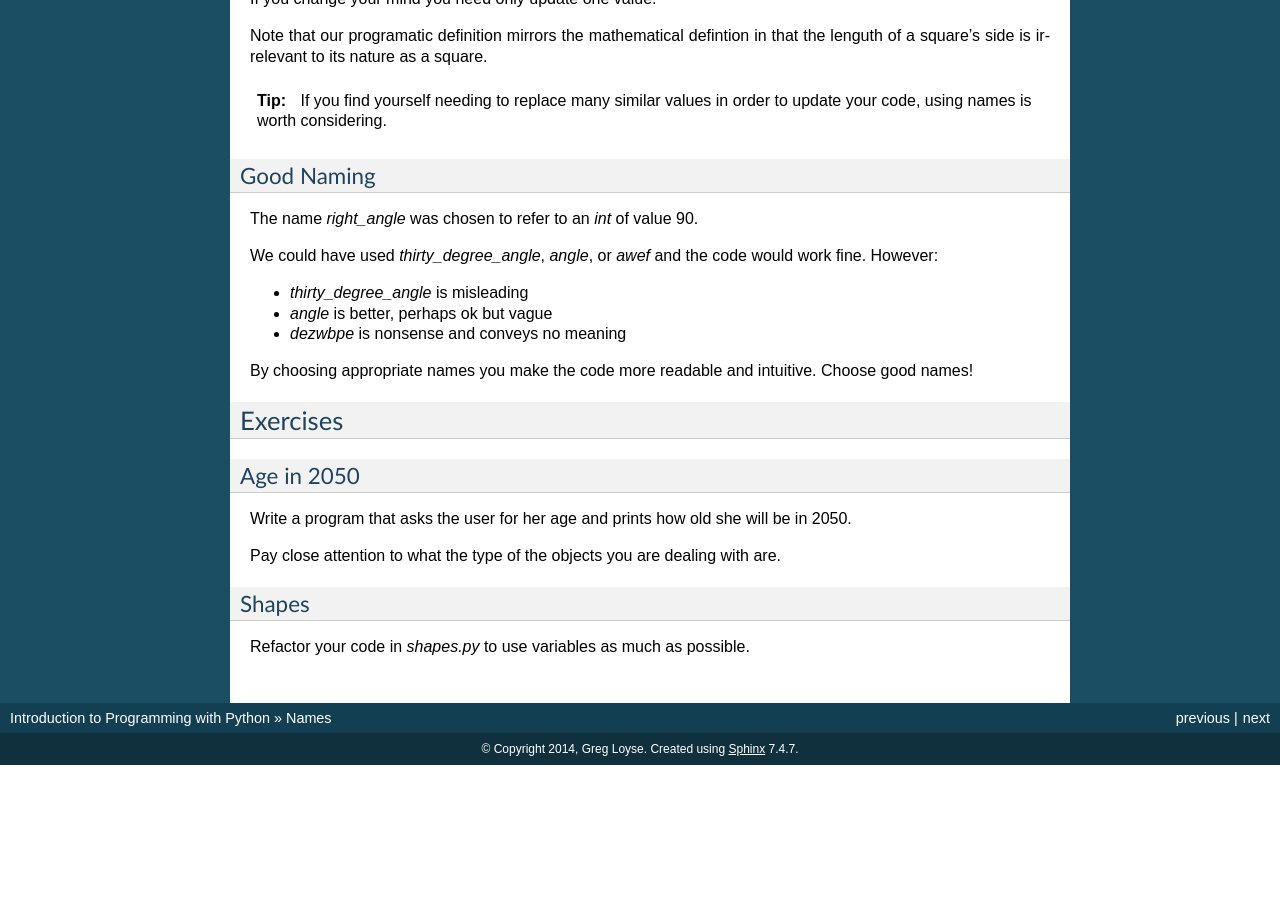
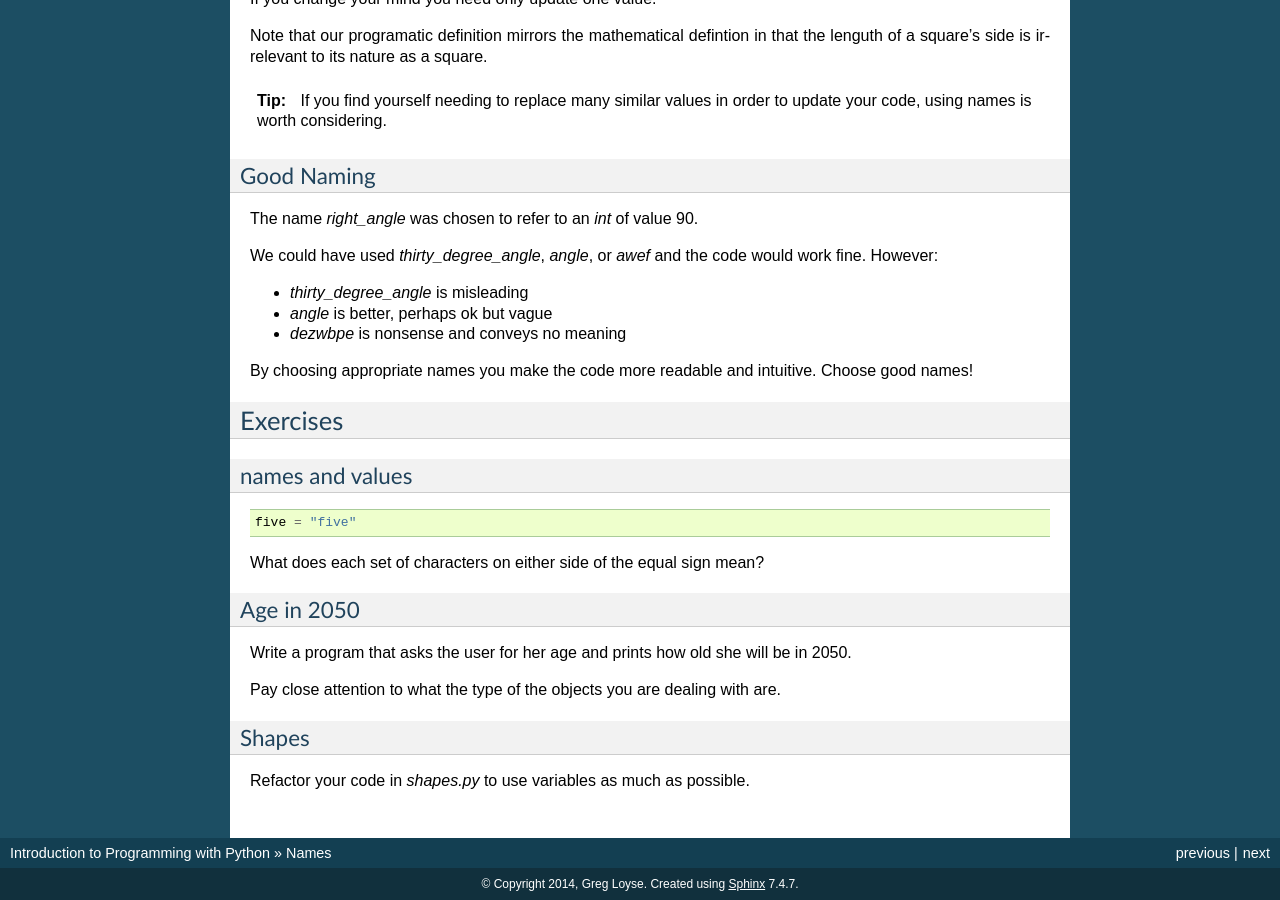
Before and after one commit to gu-lseg/intro-to-programming, a Sphinx documentation site: the page built from source/names.rst, in a window 1280 px wide and 900 px high, scrolled down 2305 px. Built offline with Sphinx 7.4.7, drawn with Linux system fonts in a browser that asks for light colours; pages that are not in the unit, such as notebooks, are missing from menus; before the commit the page ends 3070 px from its top, so only the background shows below that.

Commit message:
name ex objs->names

```diff
--- a/source/names.rst
+++ b/source/names.rst
@@ -162,6 +162,14 @@
 Exercises
 =========
 
+names and values
+----------------
+::
+
+    five = "five"
+
+What does each set of characters on either side of the equal sign mean?
+
 Age in 2050
 -----------
 
```
Also changed, not shown: source/objects.rst (+0 -9 lines).
